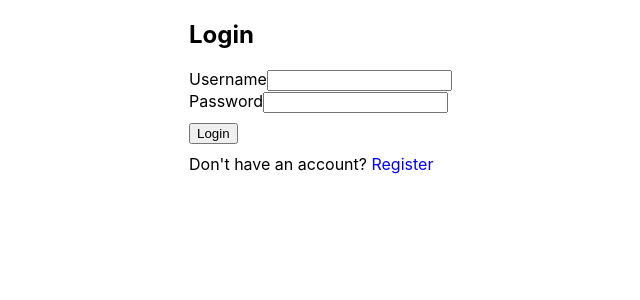
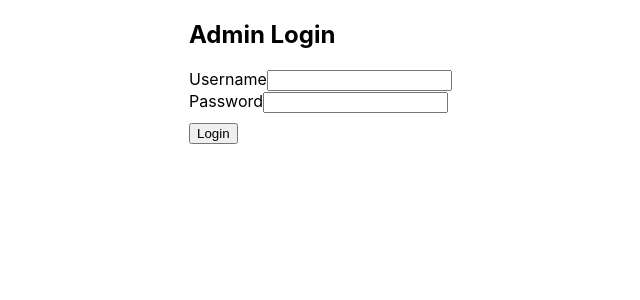
Before and after one commit to VedantGt95/JalRakshak-Tech, a React (Create React App) app: page /admin in a window 1280 px wide. Shown: the top 300 px of the page, without its empty margins (251-891 px from the left). Built offline with nearby package versions, Linux system fonts and the light colour scheme.

Commit message:
Admin Working

```diff
--- a/src/App.js
+++ b/src/App.js
@@ -1,6 +1,8 @@
 import { BrowserRouter as Router, Routes, Route } from "react-router-dom";
 import Login from "./components/Login";
 import MapComponent from "./components/MapComponent";
+import AdminDashboard from "./components/AdminDashboard";
+import AdminLogin from "./components/AdminLogin";
 
 function App() {
   return (
@@ -9,6 +11,9 @@ function App() {
         <Route path="/login" element={<Login />} />
         <Route path="/map" element={<MapComponent />} />
         <Route path="*" element={<Login />} />
+        <Route path="/admin" element={<AdminLogin />} />
+          <Route path="/admin/dashboard" element={<AdminDashboard />} />
+
       </Routes>
     </Router>
   );
--- /dev/null
+++ b/src/components/AdminLogin.js
@@ -0,0 +1,54 @@
+import React from "react";
+import { useForm } from "react-hook-form";
+import { useNavigate } from "react-router-dom";
+
+
+
+function AdminLogin() {
+  const navigate = useNavigate();
+
+  const { register, handleSubmit, formState: { errors }, reset } = useForm();
+
+
+  const ADMIN_USERNAME = "Telusko";
+  const ADMIN_PASSWORD = "1234";
+
+  const onLogin = (data) => {
+    reset();
+    if (data.username === ADMIN_USERNAME && data.password === ADMIN_PASSWORD) {
+      alert(`Welcome Admin ${data.username}!`);
+      navigate("/admin/dashboard");
+    } else {
+      alert("Invalid credentials. Try again.");
+    }
+  };
+
+  return (
+    <div style={{ maxWidth: "400px", margin: "0 auto" }}>
+      <h2>Admin Login</h2>
+      <form onSubmit={handleSubmit(onLogin)}>
+        <div>
+          <label>Username</label>
+          <input
+            type="text"
+            {...register("username", { required: "Username is required" })}
+          />
+          {errors.username && <p>{errors.username.message}</p>}
+        </div>
+
+        <div>
+          <label>Password</label>
+          <input
+            type="password"
+            {...register("password", { required: "Password is required" })}
+          />
+          {errors.password && <p>{errors.password.message}</p>}
+        </div>
+
+        <button type="submit" style={{ marginTop: "10px" }}>Login</button>
+      </form>
+    </div>
+  );
+}
+
+export default AdminLogin;
```
